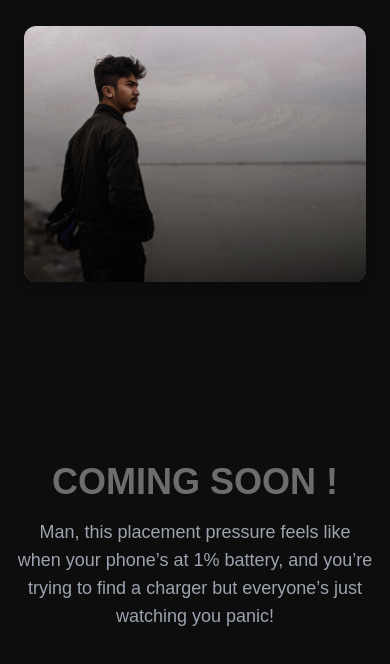
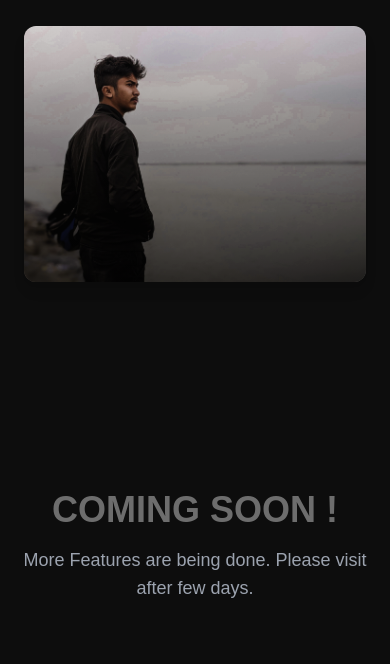
Before and after one commit to Rajpratim-mahanta/folioSite, a plain HTML site: page index.html in a window 390 px wide. Shown: the part 6472-7136 px from the top of the page. Drawn offline with nearby package versions, Linux system fonts and the light colour scheme; a script that the page names is missing; a web font is replaced by a local one.

Commit message:
new line added

```diff
--- a/index.html
+++ b/index.html
@@ -413,7 +413,7 @@
   <div class="h-[400px] flex items-center justify-center">
     <div class="text-center text-white/40">
       <h1 class="text-4xl md:text-6xl lg:text-8xl font-bold mb-4">COMING SOON !</h1>
-      <p class="text-lg md:text-xl lg:text-2xl text-gray-400 text-center px-4 md:px-8 lg:px-16">Man, this placement pressure feels like when your phone’s at 1% battery, and you’re trying to find a charger but everyone’s just watching you panic!</p>
+      <p class="text-lg md:text-xl lg:text-2xl text-gray-400 text-center px-4 md:px-8 lg:px-16">More Features are being done. Please visit after few days.</p>
 
     </div>
   </div>
```
